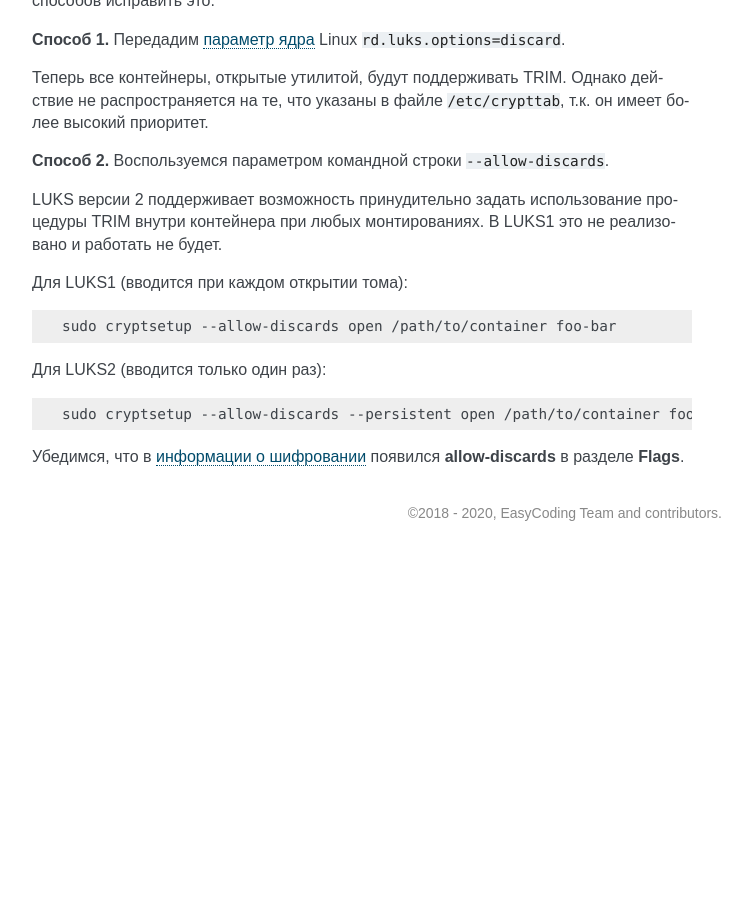
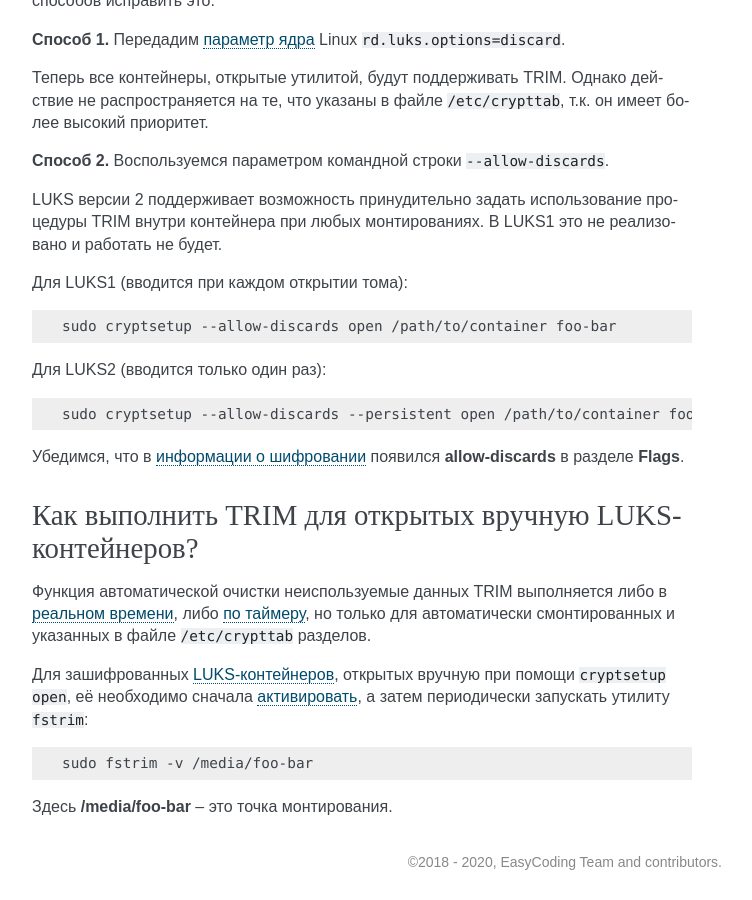
Before and after one commit to RussianFedora/FAQ, a Sphinx documentation site: the page built from source/security.rst, in a window 1280 px wide and 900 px high, scrolled down 33515 px. Shown: the whole window, without its empty margins (388-1140 px from the left). Built offline with Sphinx 7.4.7, drawn with Linux system fonts in a browser that asks for light colours; comment, search, counter and statistics services are not loaded; before the commit the page ends 34066 px from its top, so only the background shows below that; some of the changed text lies outside the part shown.

Commit message:
Added question about running TRIM on manually mounted LUKS containers.

```diff
--- a/source/security.rst
+++ b/source/security.rst
@@ -1935,3 +1935,19 @@ LUKS версии 2 поддерживает возможность принуд
     sudo cryptsetup --allow-discards --persistent open /path/to/container foo-bar
 
 Убедимся, что в :ref:`информации о шифровании <luks-info>` появился **allow-discards** в разделе **Flags**.
+
+.. index:: luks, encryption, trim, cryptsetup
+.. _luks-trim-execute:
+
+Как выполнить TRIM для открытых вручную LUKS-контейнеров?
+==============================================================
+
+Функция автоматической очистки неиспользуемые данных TRIM выполняется либо в :ref:`реальном времени <ssd-trim>`, либо :ref:`по таймеру <ssd-timer>`, но только для автоматически смонтированных и указанных в файле ``/etc/crypttab`` разделов.
+
+Для зашифрованных :ref:`LUKS-контейнеров <luks-container-create>`, открытых вручную при помощи ``cryptsetup open``, её необходимо сначала :ref:`активировать <luks-trim-open>`, а затем периодически запускать утилиту ``fstrim``:
+
+.. code-block:: text
+
+    sudo fstrim -v /media/foo-bar
+
+Здесь **/media/foo-bar** -- это точка монтирования.
```
